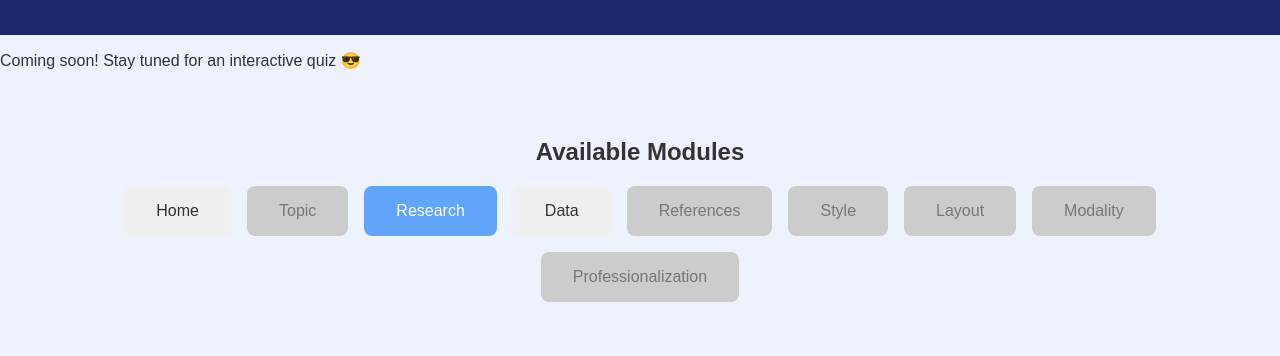
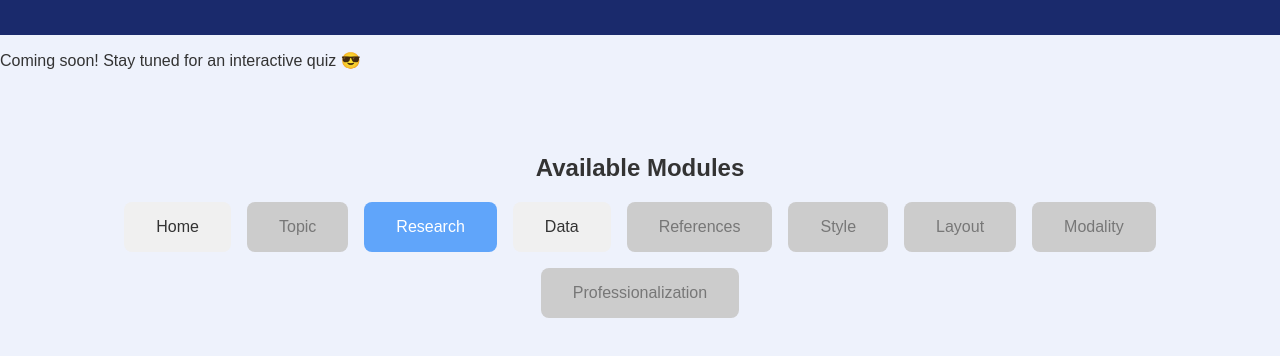
Before and after one commit to JGideonHa/CS421_Project1-main, a plain HTML site: page quiz.html in a window 1280 px wide. Shown: the part 78-434 px from the top of the page. Drawn offline with Linux system fonts and the light colour scheme.

Commit message:
Update style.css

```diff
--- a/style.css
+++ b/style.css
@@ -139,3 +139,9 @@ footer {
   padding: 2rem;
   margin-bottom: 100px;
 }
+.modules {
+  text-align: center;
+  padding: 2rem;
+  margin-top: 2rem;
+  margin-bottom: 6rem;
+}
```
